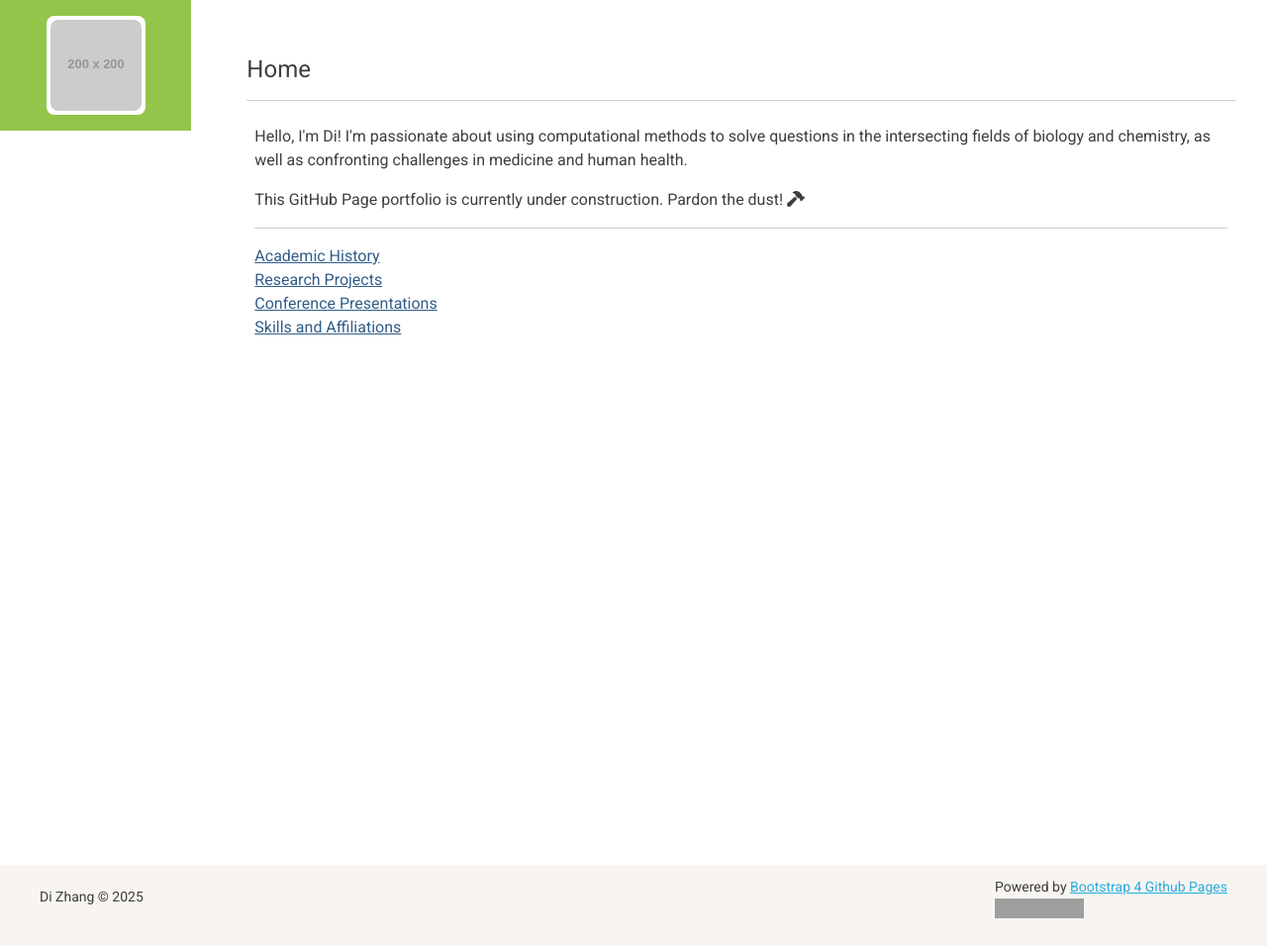
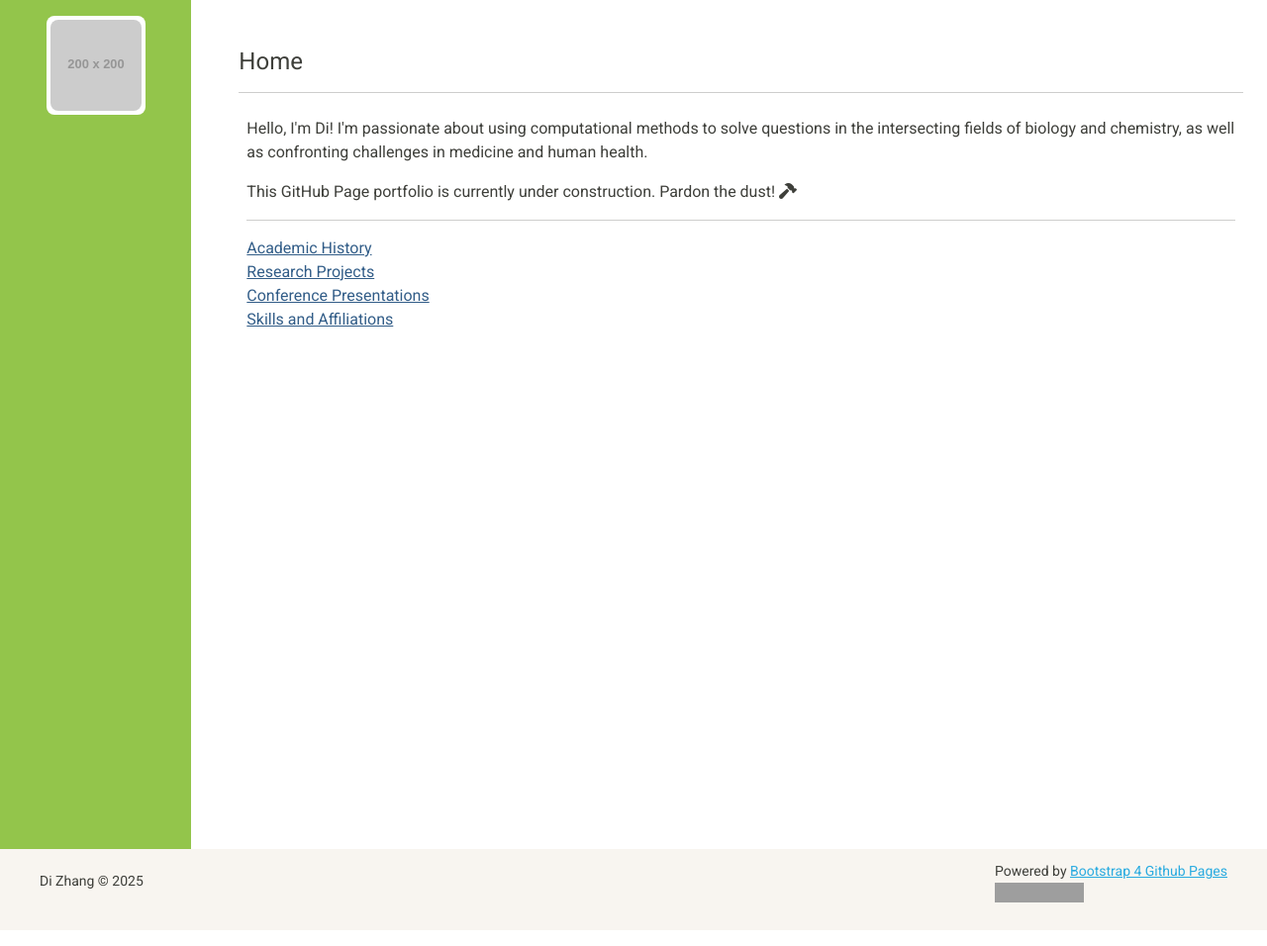
Before and after one commit to zhangdi33/zhangdi33.github.io, a Jekyll site: the page built from index.html, in a window 1280 px wide. Shown: the whole page at 99% size. Built offline with Jekyll 4.4.1, drawn with Linux system fonts in a browser that asks for light colours; grey boxes are pictures that could not be loaded.

Commit message:
Update default.html

```diff
--- a/_layouts/default.html
+++ b/_layouts/default.html
@@ -9,8 +9,8 @@
   <body>
     <div class="container-fluid d-flex h-100 p-0" style="height:100vh;">
     <div class="row no-gutters d-flex h-100">
-      <div class="col-lg-2 flex-column h-100">
-        <div class="card bg-success text-white border-0 rounded-0 p-3 d-block h-100 d-flex flex-fill">
+      <div class="col-lg-2 flex-column">
+        <div class="card bg-success text-white border-0 rounded-0 p-3 d-block h-100">
           <div class="card border-0 p-1 mx-auto" style="height:100px;width:100px;border-radius:0.5rem;">
             <div class="card border-0 d-flex flex-fill" style="border-radius:0.5rem;
 
@@ -25,11 +25,7 @@
       </div>
       <div class="col-lg-10 flex-column h-100">
         <div class="container page-content py-5">
-
-          <div class="card border-0 p-2" style="min-height:calc(100vh - 200px);">
           {{ content }}
-          </div>
-
         </div>
       </div>
     </div>
```
